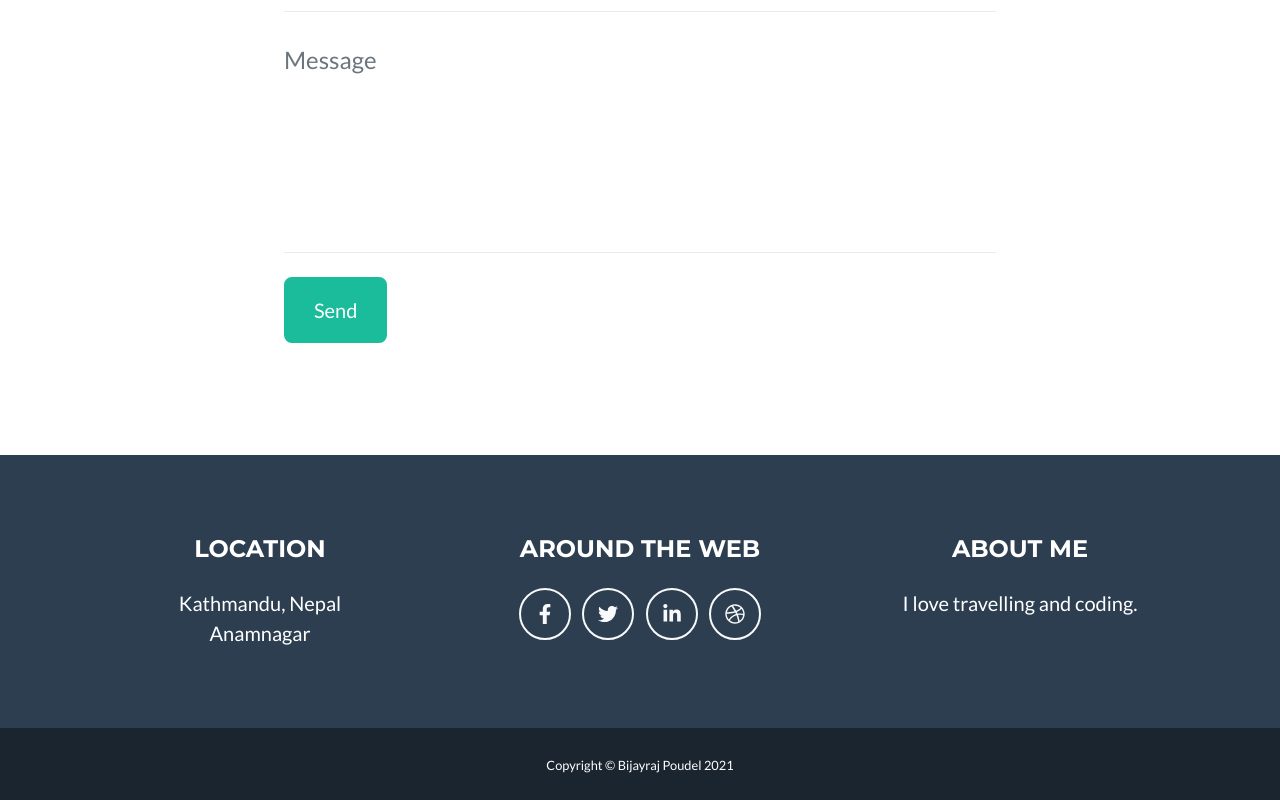
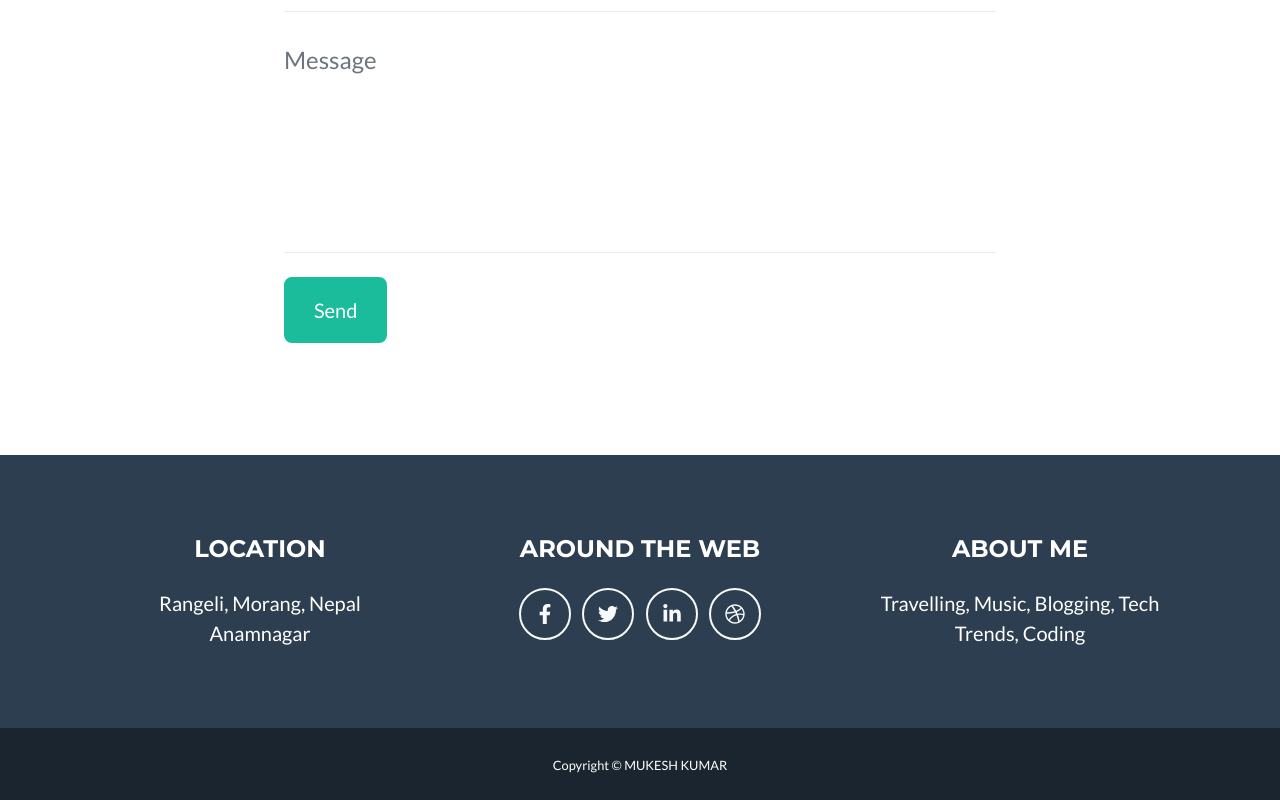
Before and after one commit to msah438/MUKESH-KUMAR-Portfolio-Static-Website, a plain HTML site: page index.html in a window 1280 px wide. Shown: the part 2553-3353 px from the top of the page. Drawn offline with nearby package versions, Linux system fonts and the light colour scheme.

Commit message:
Update index.html

```diff
--- a/index.html
+++ b/index.html
@@ -199,7 +199,7 @@
                     <div class="col-lg-4 mb-5 mb-lg-0">
                         <h4 class="text-uppercase mb-4">Location</h4>
                         <p class="lead mb-0">
-                           Kathmandu, Nepal
+                           Rangeli, Morang, Nepal
                             <br />
                             Anamnagar
                         </p>
@@ -216,7 +216,7 @@
                     <div class="col-lg-4">
                         <h4 class="text-uppercase mb-4">About Me</h4>
                         <p class="lead mb-0">
-                            I love travelling and coding.
+                          Travelling, Music, Blogging, Tech Trends, Coding
                         </p>
                     </div>
                 </div>
@@ -224,7 +224,7 @@
         </footer>
         <!-- Copyright Section-->
         <div class="copyright py-4 text-center text-white">
-            <div class="container"><small>Copyright © Bijayraj Poudel 2021</small></div>
+            <div class="container"><small>Copyright © MUKESH KUMAR</small></div>
         </div>
         <!-- Scroll to Top Button (Only visible on small and extra-small screen sizes)-->
         <div class="scroll-to-top d-lg-none position-fixed">
```
